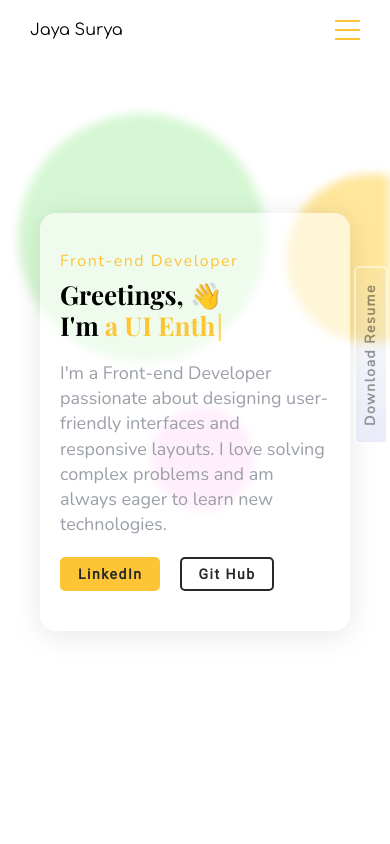
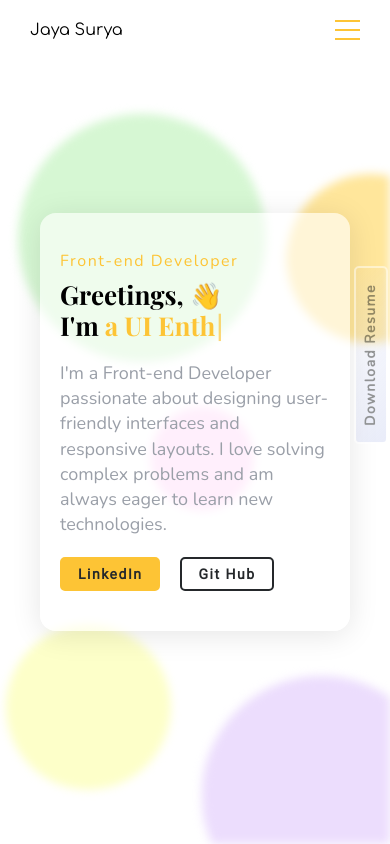
Before and after one commit to surya489/new_portfolio, a React (Create React App) app in the folder frontend/: page / in a window 390 px wide. Shown: the top 844 px of the page. Built offline with nearby package versions, Linux system fonts and the light colour scheme; the HTML template or start-up script is replaced by a standard one.

Commit message:
hero background fix

```diff
--- a/frontend/src/Components/Hero/Hero.css
+++ b/frontend/src/Components/Hero/Hero.css
@@ -240,6 +240,18 @@
     padding: 40px 20px;
 }
 
+@media (max-width: 1024px) {
+    .dot.eight {
+        left: 0%;
+        top: 65%;
+    }
+
+    .dot.two {
+        left: 50%;
+        top: 70%;
+    }
+}
+
 @media (max-width: 840px) {
     .hero_section .container {
         padding: 0;
```
